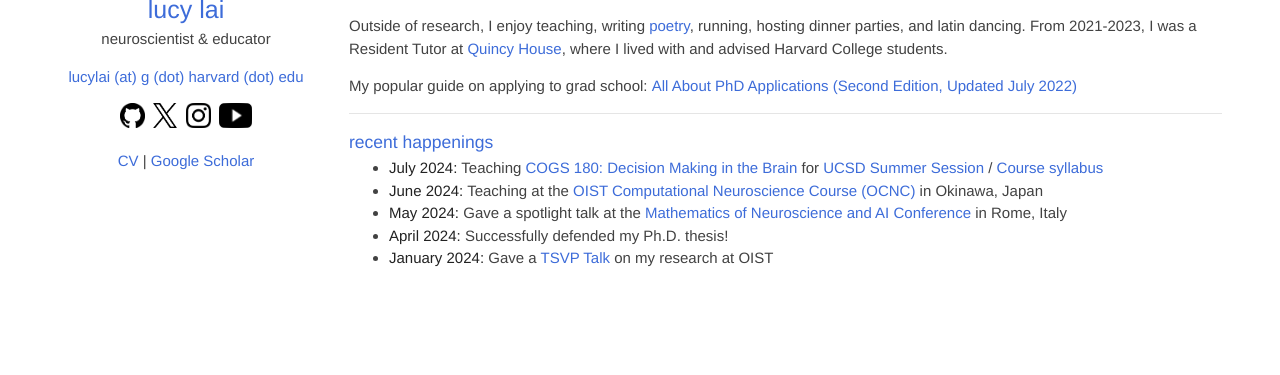
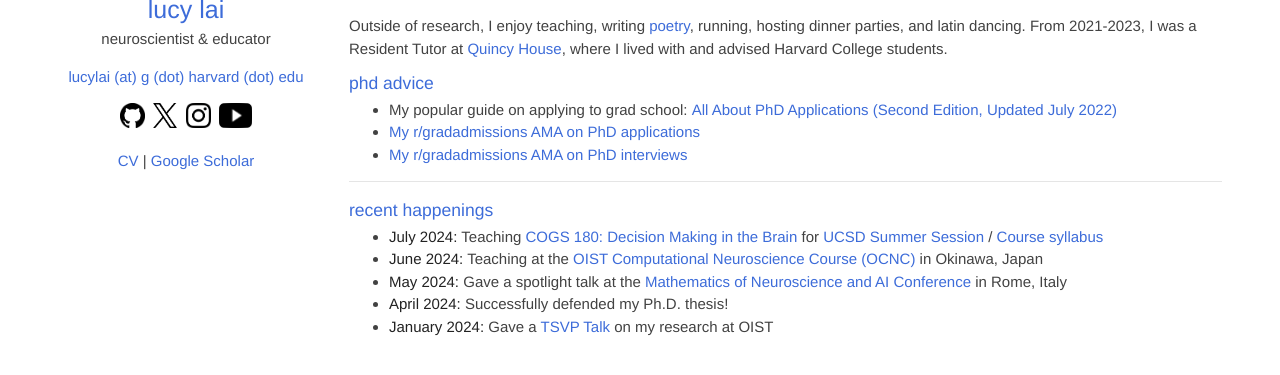
Before and after one commit to lucylai96/lucylai96.github.io, a Jekyll site: the page built from index.md, in a window 1280 px wide, cut to the strip 255-630 px from the top of the page. Built offline with Jekyll 4.4.1, drawn with Linux system fonts in a browser that asks for light colours; our own code applies the rules of GitHub Pages for plain Markdown files.

Commit message:
Update index.md

```diff
--- a/index.md
+++ b/index.md
@@ -6,7 +6,10 @@ I am lucky enough to spend my sabbatical as a [TSVP Visiting Scholar](https://gr
 
 Outside of research, I enjoy teaching, writing <a href="http://subcorticalsongs.wordpress.com/" target="_blank">poetry</a>, running, hosting dinner parties, and latin dancing. From 2021-2023, I was a Resident Tutor at <a href="https://quincy.harvard.edu/" target="_blank">Quincy House</a>, where I lived with and advised Harvard College students.
 
-My popular guide on applying to grad school: **[All About PhD Applications (Second Edition, Updated July 2022)](https://lucylai.com/blog/gradapps)**
+### phd advice
+* My popular guide on applying to grad school: **[All About PhD Applications (Second Edition, Updated July 2022)](https://lucylai.com/blog/gradapps)**
+* [My r/gradadmissions AMA on PhD applications](https://www.reddit.com/r/gradadmissions/comments/1ewl6z1/phd_application_guide_mainly_for_us_stem_phds_and/)
+* [My r/gradadmissions AMA on PhD interviews](https://www.reddit.com/r/gradadmissions/comments/1hkichr/ama_how_to_ace_your_phd_interviews_from_a_former)
 
 ***
 
```
